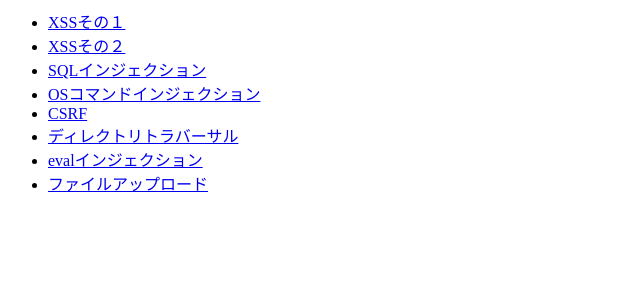
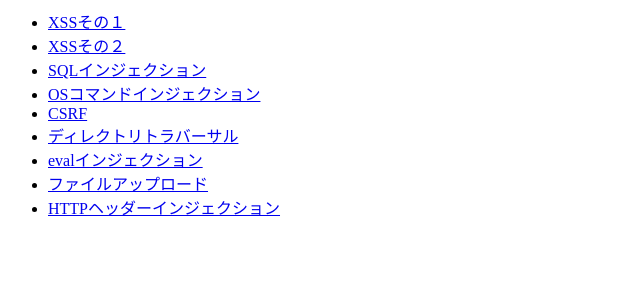
Before and after one commit to masaomi346/EnjoyHack, a PHP site: page /main.php in a window 1280 px wide. Shown: the part 143-443 px from the top of the page, without its empty margins (0-640 px from the left). Run offline with PHP 8.4, Linux system fonts and the light colour scheme; the visitor is signed in with stand-in values (Sample User, id 1).

Commit message:
メイン画面

```diff
--- a/defence1/main.php
+++ b/defence1/main.php
@@ -22,6 +22,7 @@ header("Content-Type: text/html; charset=UTF-8");
       <li><a href="/dir.php?dir=a">ディレクトリトラバーサル</a></li>
       <li><a href="/eval1.php">evalインジェクション</a></li>
       <li><a href="/upload1.php">ファイルアップロード</a></li>
+      <li><a href="/http1.html">HTTPヘッダーインジェクション</a></li>
     </ul>
   </body>
 </html>
--- a/defence2/main.php
+++ b/defence2/main.php
@@ -24,6 +24,7 @@ header("X-FRAME-OPTIONS: DENY");
       <li><a href="/dir.php?dir=a">ディレクトリトラバーサル</a></li>
       <li><a href="/eval1.php">evalインジェクション</a></li>
       <li><a href="/upload1.php">ファイルアップロード</a></li>
+      <li><a href="/http1.html">HTTPヘッダーインジェクション</a></li>
     </ul>
   </body>
 </html>
```
